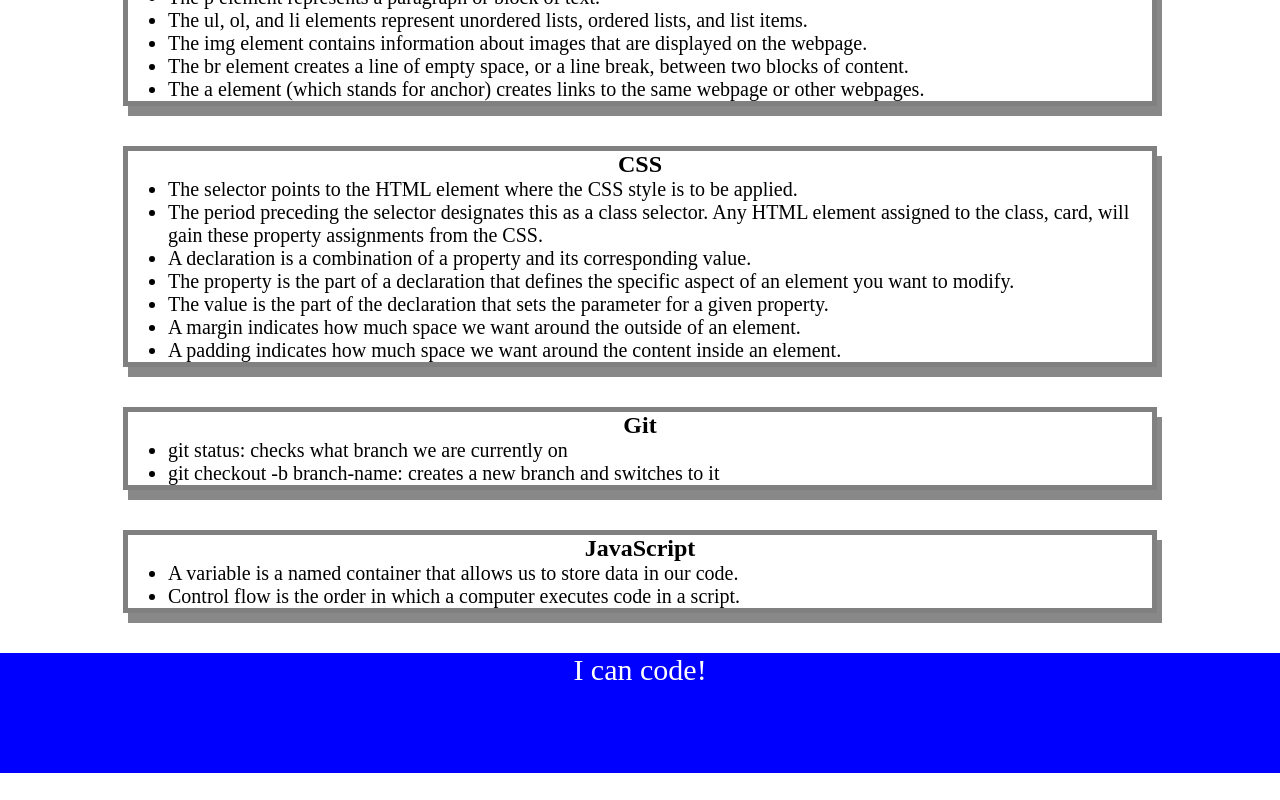
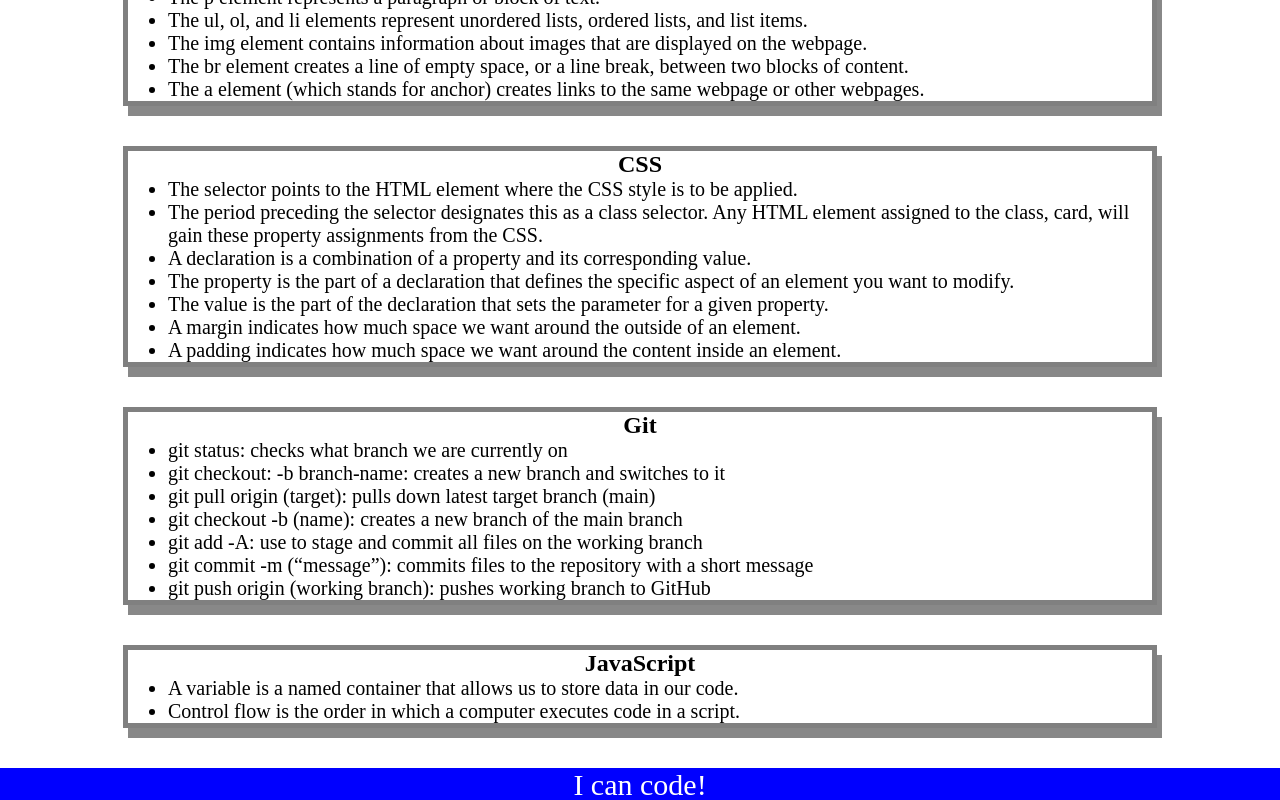
Before and after one commit to chrislose23/prework-study-guide, a plain HTML site: page index.html in a window 1280 px wide. Shown: the part 436-1236 px from the top of the page. Before the commit the page ends 1209 px from the top, so only its background shows below. Drawn offline with Linux system fonts and the light colour scheme.

Commit message:
added more git notes

```diff
--- a/index.html
+++ b/index.html
@@ -53,7 +53,13 @@
         <h2>Git</h2>
         <ul>
           <li>git status: checks what branch we are currently on</li>
-          <li>git checkout -b branch-name: creates a new branch and switches to it</li>
+          <li>git checkout: -b branch-name: creates a new branch and switches to it</li>
+          <li>git pull origin (target): pulls down latest target branch (main)</li>
+          <li>git checkout -b (name): creates a new branch of the main branch</li>
+          <li>git add -A: use to stage and commit all files on the working branch</li>
+          <li>git commit -m (“message”): commits files to the repository with a short message</li>
+          <li>git push origin (working branch): pushes working branch to GitHub</li>
+
         </ul>
       </section>
 
```
